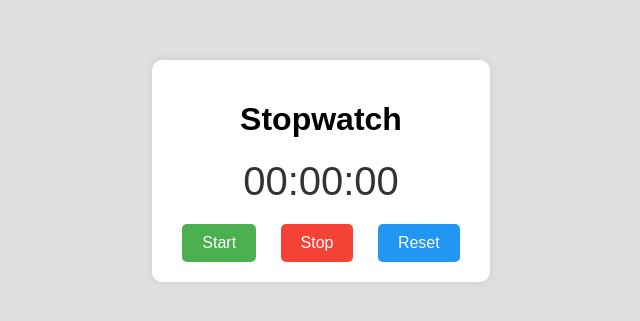
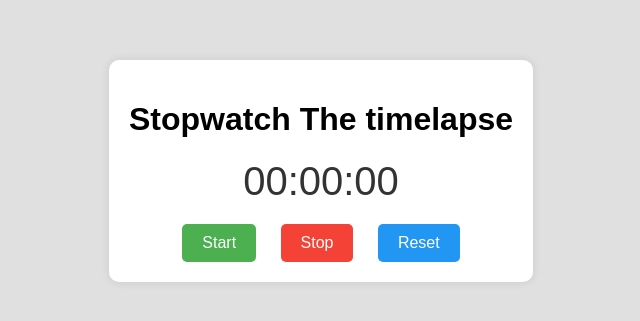
Before and after one commit to AbisheikChandraSekaran/project-sece, a plain HTML site: page index.html in a window 1280 px wide. Shown: the part 229-550 px from the top of the page, without its empty margins (319-959 px from the left). Drawn offline with Linux system fonts and the light colour scheme.

Commit message:
Update index.html

```diff
--- a/index.html
+++ b/index.html
@@ -60,7 +60,7 @@
 </head>
 <body>
     <div class="stopwatch">
-        <h1>Stopwatch</h1>
+        <h1>Stopwatch The timelapse</h1>
         <!-- Display for elapsed time -->
         <div id="display">00:00:00</div>
         <!-- Buttons for controlling the stopwatch -->
```
